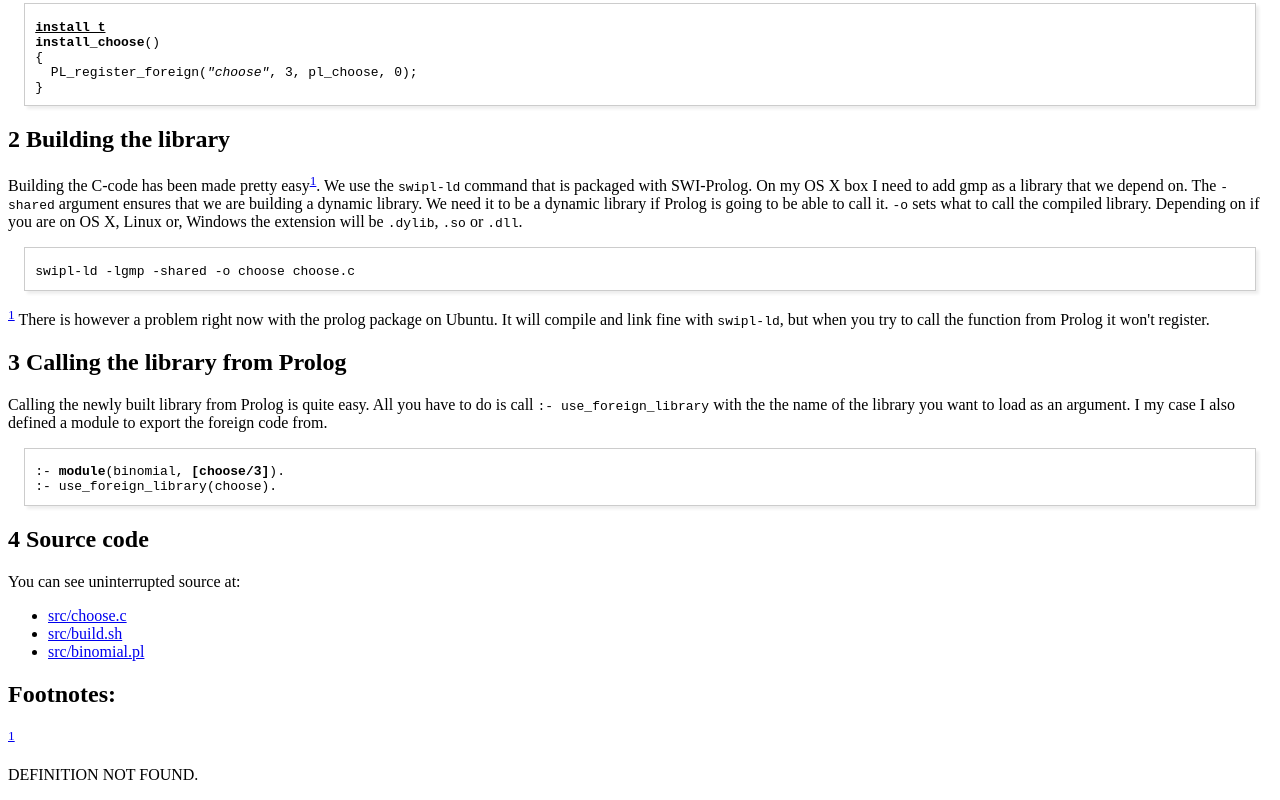
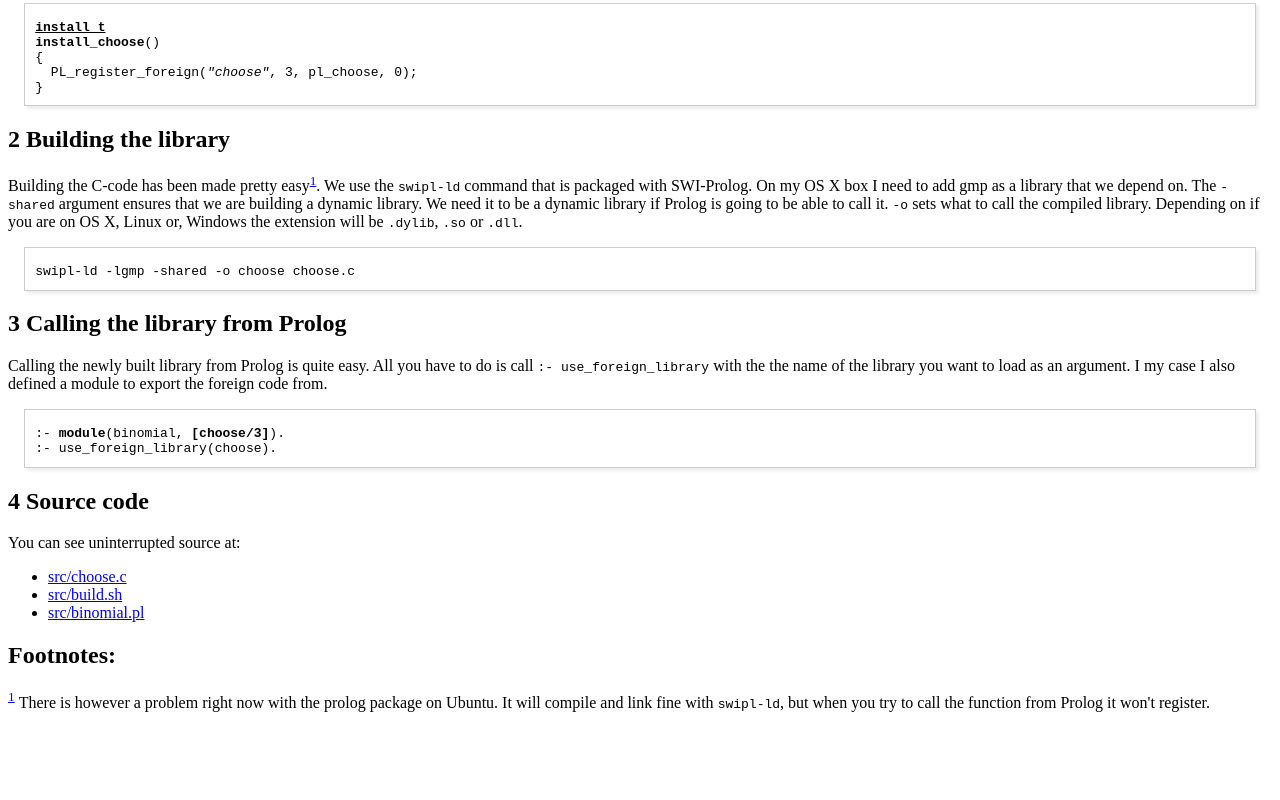
Before and after one commit to ljos/ljos.github.io, a plain HTML site: page binomial-coefficient-in-prolog.html in a window 1280 px wide. Shown: the part 1523-2323 px from the top of the page. After the commit the page ends 2251 px from the top, so only its background shows below. Drawn offline with Linux system fonts and the light colour scheme.

Commit message:
fix footnote

```diff
--- a/binomial-coefficient-in-prolog.html
+++ b/binomial-coefficient-in-prolog.html
@@ -4,7 +4,7 @@
 <html xmlns="http://www.w3.org/1999/xhtml" lang="en" xml:lang="en">
 <head>
 <title>Binomial coefficient in Prolog</title>
-<!-- 2014-04-09 Wed 16:13 -->
+<!-- 2014-04-09 Wed 16:15 -->
 <meta  http-equiv="Content-Type" content="text/html;charset=utf-8" />
 <meta  name="generator" content="Org-mode" />
 <meta  name="author" content="Bjarte Johansen" />
@@ -324,13 +324,6 @@ Linux or, Windows the extension will be <code>.dylib</code>, <code>.so</code> or
 <pre class="src src-sh">swipl-ld -lgmp -shared -o choose choose.c
 </pre>
 </div>
-
-
-<p>
-<sup><a id="fnr.1.100" name="fnr.1.100" class="footref" href="#fn.1">1</a></sup> There is however a problem right now with the prolog package on
-Ubuntu. It will compile and link fine with <code>swipl-ld</code>, but when you
-try to call the function from Prolog it won't register.
-</p>
 </div>
 </div>
 <div id="outline-container-sec-3" class="outline-2">
@@ -370,7 +363,11 @@ You can see uninterrupted source at:
 <h2 class="footnotes">Footnotes: </h2>
 <div id="text-footnotes">
 
-<div class="footdef"><sup><a id="fn.1" name="fn.1" class="footnum" href="#fnr.1">1</a></sup> <p>DEFINITION NOT FOUND.</p></div>
+<div class="footdef"><sup><a id="fn.1" name="fn.1" class="footnum" href="#fnr.1">1</a></sup> <p class="footpara">
+There is however a problem right now with the prolog package on
+Ubuntu. It will compile and link fine with <code>swipl-ld</code>, but when you
+try to call the function from Prolog it won't register.
+</p></div>
 
 
 </div>
```
Also changed, not shown: index.html (+1 -1 lines), 1 other file.
